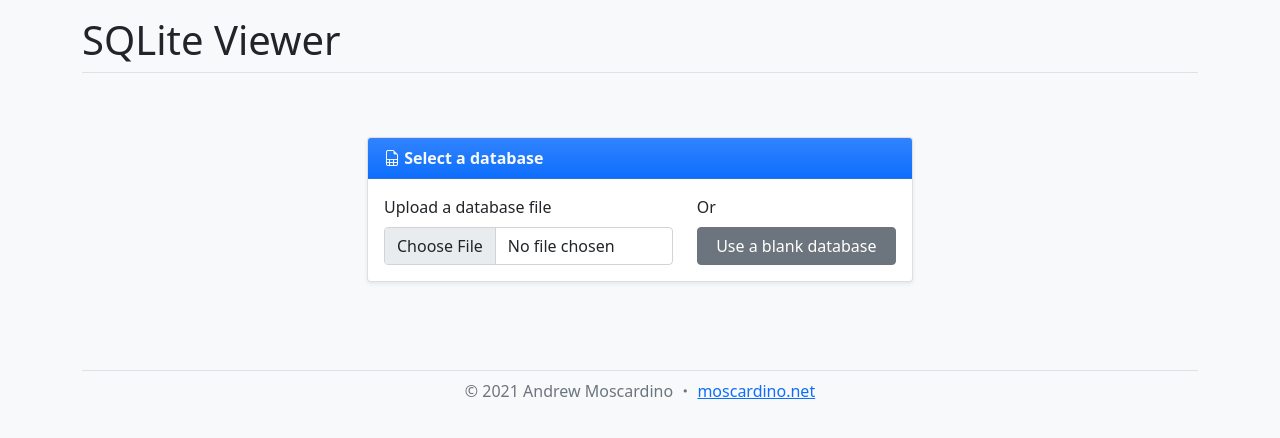
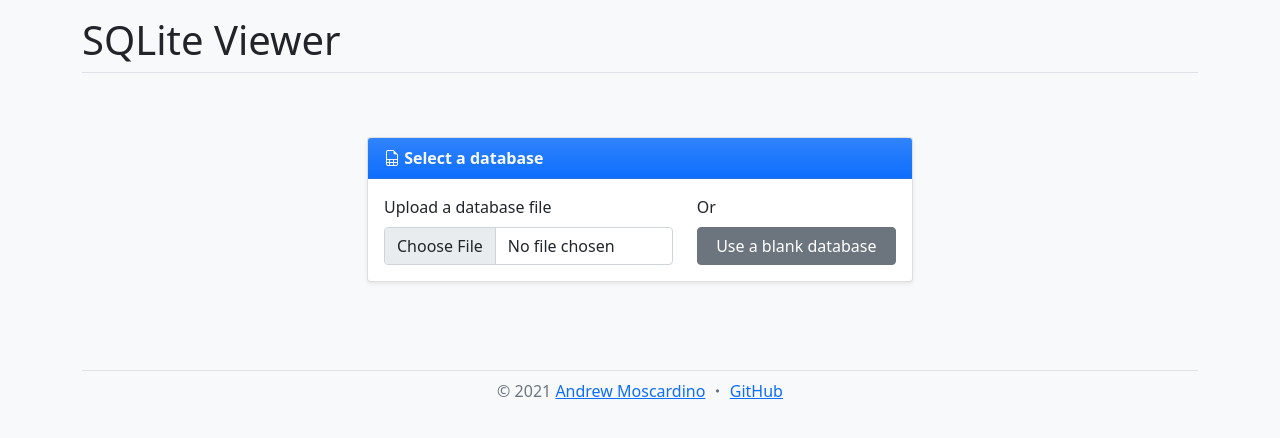
Before and after one commit to amoscardino/sql-viewer, a React (Create React App) app: page / in a window 1280 px wide. Shown: the top 438 px of the page. Built offline with nearby package versions, Linux system fonts and the light colour scheme; no server answers.

Commit message:
Updated footer with github link

```diff
--- a/src/components/Layout.jsx
+++ b/src/components/Layout.jsx
@@ -12,7 +12,7 @@
         </main>
 
         <footer className="pt-2 mt-3 border-top text-center text-muted">
-            © {new Date().getFullYear()} Andrew Moscardino ・ <a href="https://moscardino.net">moscardino.net</a>
+            © {new Date().getFullYear()} <a href="https://moscardino.net">Andrew Moscardino</a> ・ <a href="https://github.com/amoscardino/sql-viewer">GitHub</a>
         </footer>
     </div>
 );
```
